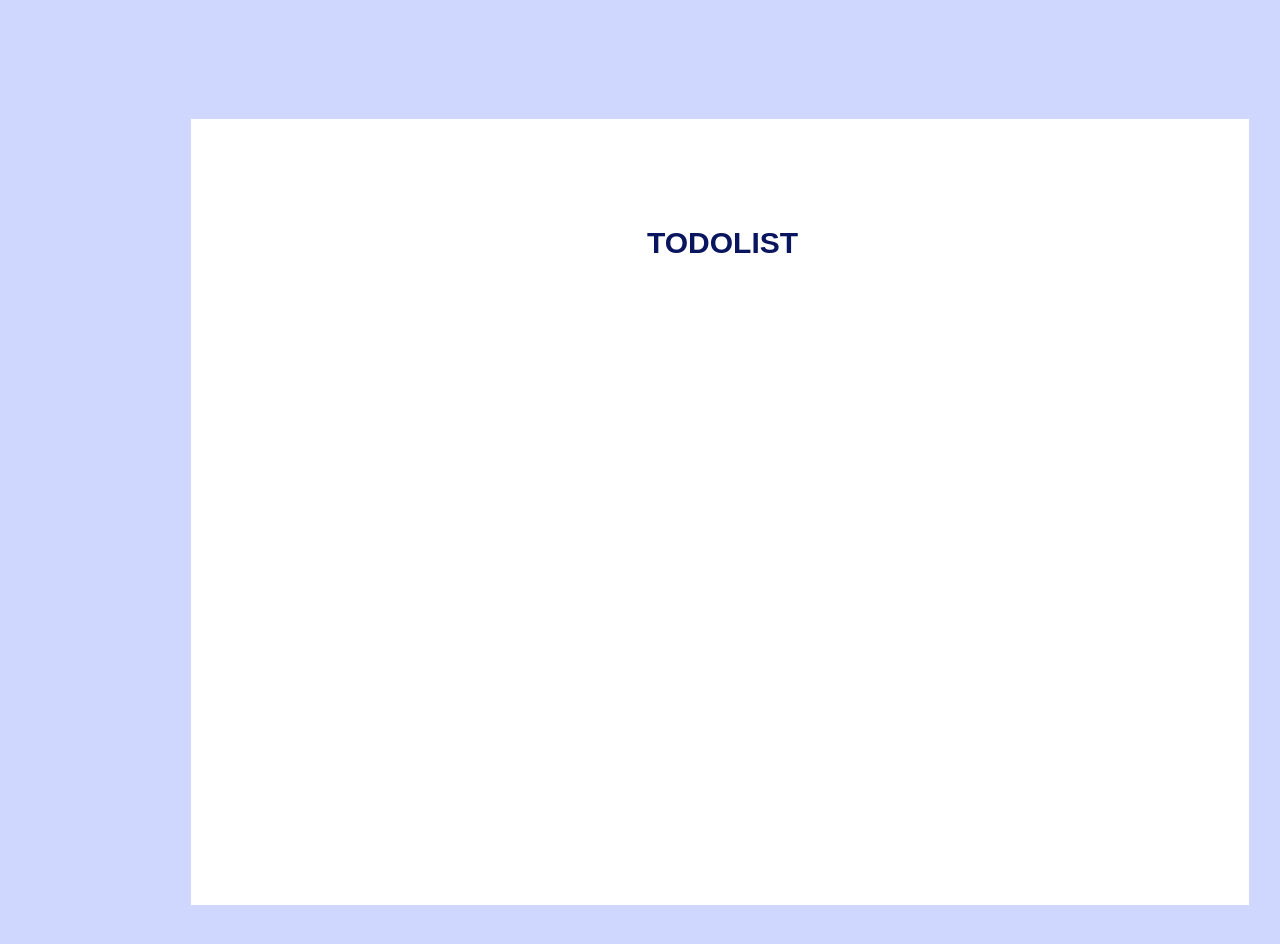
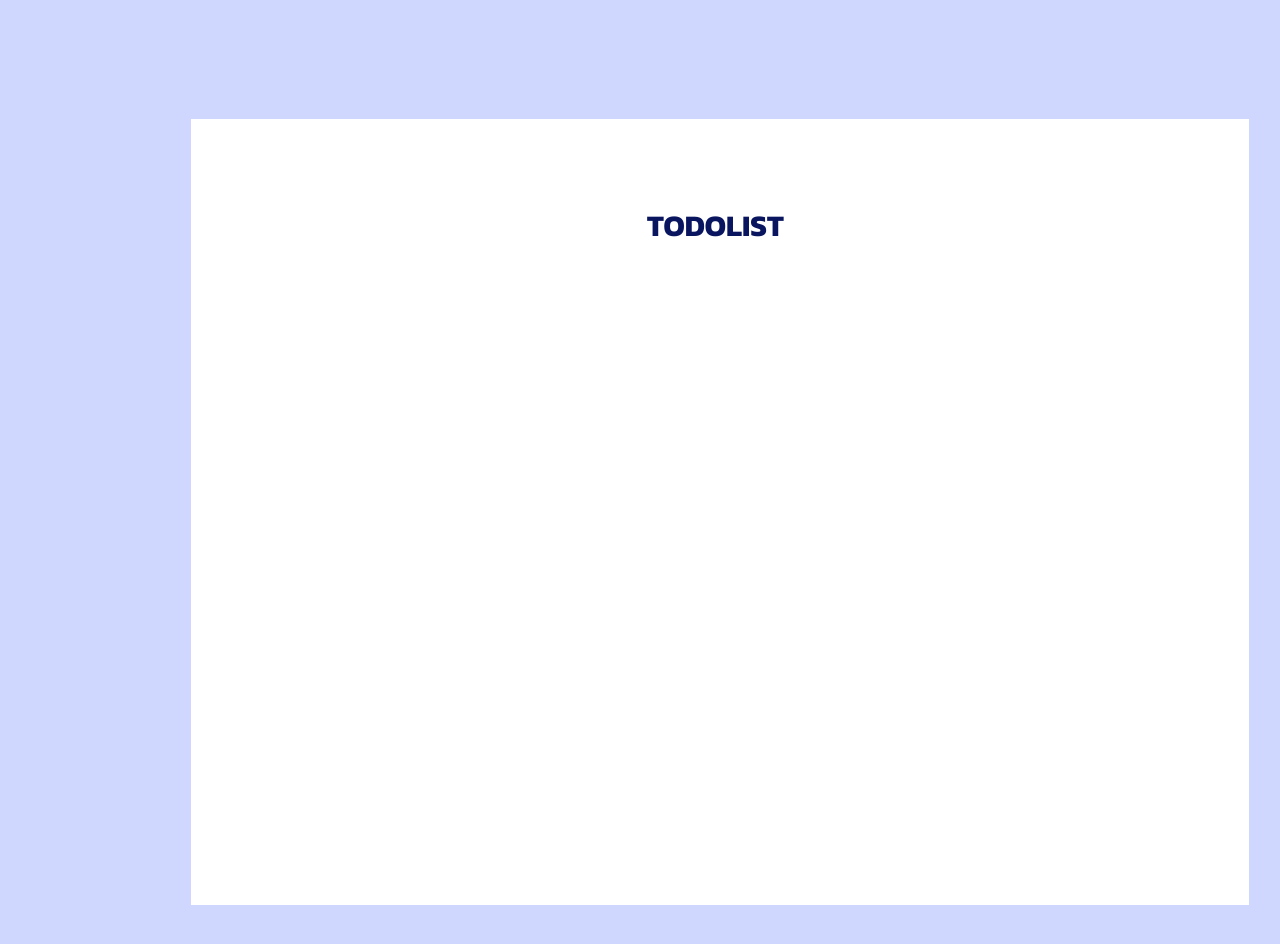
Before and after one commit to Fosters911/Homeworks, a plain HTML site: page index.html in a window 1280 px wide. Shown: the top 944 px of the page. Drawn offline with Linux system fonts and the light colour scheme.

Commit message:
new changes

```diff
--- a/style.css
+++ b/style.css
@@ -1,3 +1,5 @@
+@import url('https://fonts.googleapis.com/css2?family=Kanit:wght@700&family=Roboto&display=swap');
+
 body {
     background-color: #D0D7FE;
     width: 1440px;
@@ -22,11 +24,8 @@ body {
     left: 456px;
     top: 87px;
 
-    font-family: 'Kanit', sans-serif;
-    font-style: normal;
-    font-weight: 900;
-    font-size: 30px;
-    line-height: 133,02%;
+    font: normal bold 30px /133.02% 'Kanit';
+    margin: 0;
 
     color: #09165F;
 }
```
